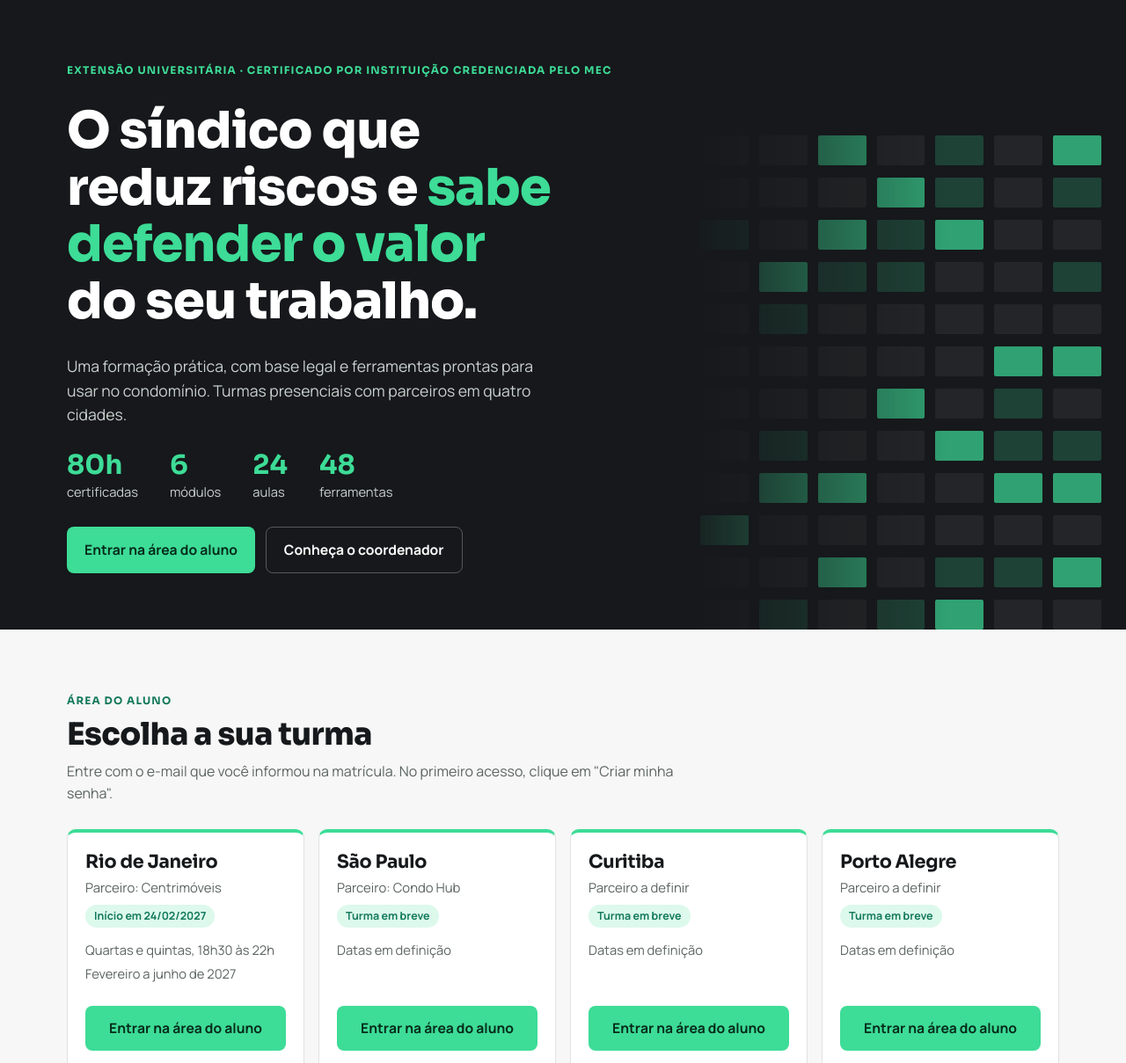
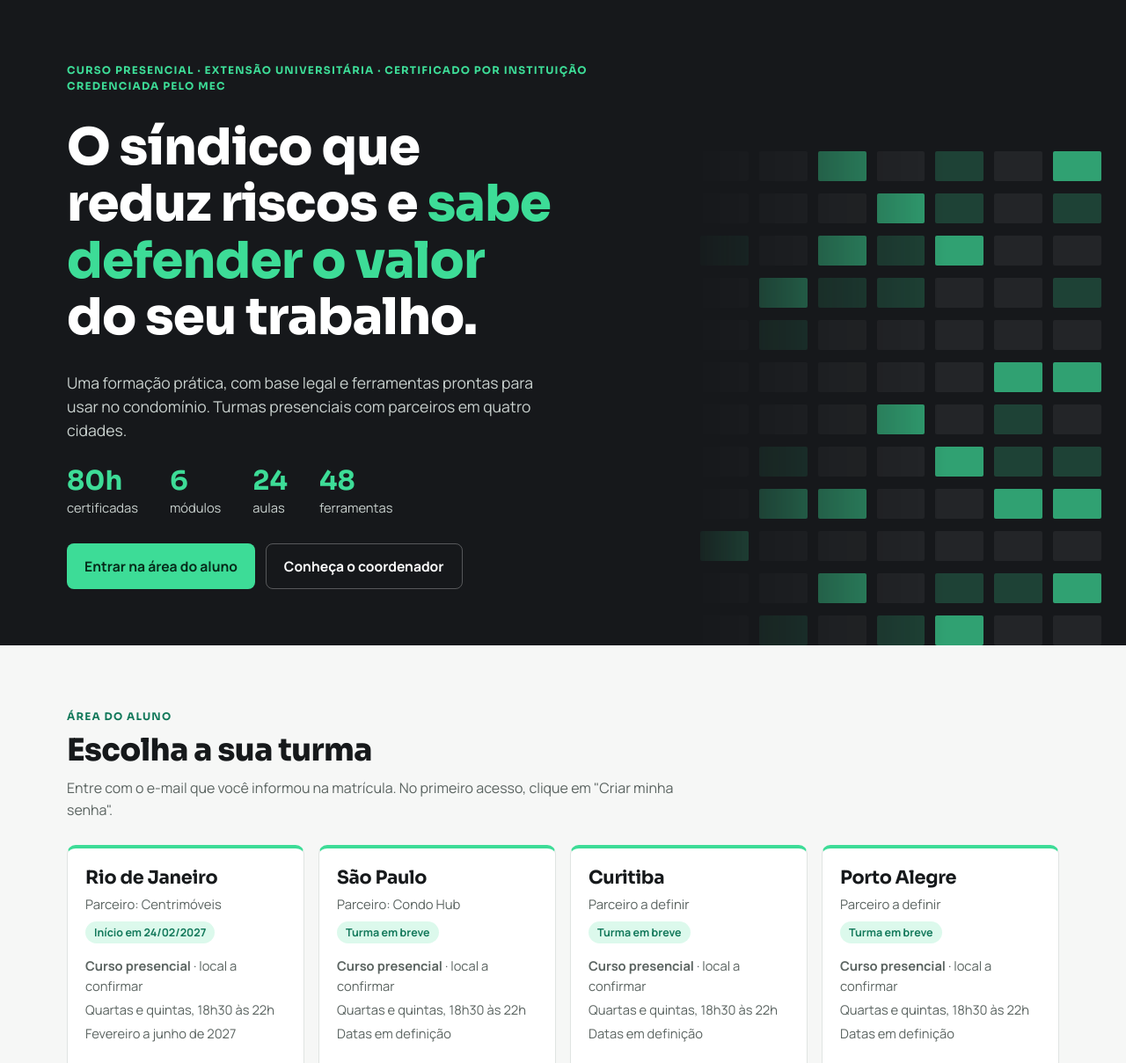
Before and after one commit to sindicopaulocesar/site, a plain HTML site: page index.html in a window 1280 px wide. Shown: the part 67-1276 px from the top of the page at 88% size. Drawn offline with Linux system fonts and the light colour scheme.

Commit message:
Capa: deixa claro que o curso é presencial, com dias e horário
Co-Authored-By: Claude Opus 5.5 <noreply@anthropic.com>
Claude-Session: https://claude.ai/code/session_01HDP1NnciotTiEz5jQv3yxU

```diff
--- a/index.html
+++ b/index.html
@@ -4,7 +4,7 @@
 <meta charset="utf-8">
 <meta name="viewport" content="width=device-width,initial-scale=1,viewport-fit=cover">
 <title>Formação de Síndicos Profissionais</title>
-<meta name="description" content="Formação de Síndicos Profissionais: 80 horas, 6 módulos e 24 aulas, com certificado de extensão emitido por instituição credenciada pelo MEC. Turmas no Rio de Janeiro, São Paulo, Curitiba e Porto Alegre.">
+<meta name="description" content="Formação de Síndicos Profissionais, curso presencial: 80 horas, 6 módulos e 24 aulas, com certificado de extensão emitido por instituição credenciada pelo MEC. Turmas no Rio de Janeiro, São Paulo, Curitiba e Porto Alegre.">
 <link rel="icon" href="img/selo-fs.png">
 <link rel="preconnect" href="https://fonts.googleapis.com">
 <link rel="preconnect" href="https://fonts.gstatic.com" crossorigin>
@@ -120,7 +120,7 @@ footer a{color:var(--green)}
     <a class="btn btn-green" href="#turmas">Área do aluno</a>
   </div>
   <div class="wrap"><div class="hero">
-    <span class="eyebrow" style="color:var(--green)">Extensão universitária · certificado por instituição credenciada pelo MEC</span>
+    <span class="eyebrow" style="color:var(--green)">Curso presencial · extensão universitária · certificado por instituição credenciada pelo MEC</span>
     <h1>O síndico que reduz riscos e <span>sabe defender o valor</span> do seu trabalho.</h1>
     <p class="lead">Uma formação prática, com base legal e ferramentas prontas para usar no condomínio. Turmas presenciais com parceiros em quatro cidades.</p>
     <div class="facts">
@@ -146,7 +146,7 @@ footer a{color:var(--green)}
         <h3>Rio de Janeiro</h3>
         <p class="parc">Parceiro: Centrimóveis</p>
         <span class="tag">Início em 24/02/2027</span>
-        <ul><li>Quartas e quintas, 18h30 às 22h</li><li>Fevereiro a junho de 2027</li></ul>
+        <ul><li><b>Curso presencial</b> · local a confirmar</li><li>Quartas e quintas, 18h30 às 22h</li><li>Fevereiro a junho de 2027</li></ul>
         <div class="sp"></div>
         <a class="btn btn-green" href="https://aluno.formacaodesindicos.com.br/entrar.html?turma=rj-2027">Entrar na área do aluno</a>
       </article>
@@ -154,7 +154,7 @@ footer a{color:var(--green)}
         <h3>São Paulo</h3>
         <p class="parc">Parceiro: Condo Hub</p>
         <span class="tag">Turma em breve</span>
-        <ul><li>Datas em definição</li></ul>
+        <ul><li><b>Curso presencial</b> · local a confirmar</li><li>Quartas e quintas, 18h30 às 22h</li><li>Datas em definição</li></ul>
         <div class="sp"></div>
         <a class="btn btn-green" href="https://aluno.formacaodesindicos.com.br/entrar.html?turma=sp-2027">Entrar na área do aluno</a>
       </article>
@@ -162,7 +162,7 @@ footer a{color:var(--green)}
         <h3>Curitiba</h3>
         <p class="parc">Parceiro a definir</p>
         <span class="tag">Turma em breve</span>
-        <ul><li>Datas em definição</li></ul>
+        <ul><li><b>Curso presencial</b> · local a confirmar</li><li>Quartas e quintas, 18h30 às 22h</li><li>Datas em definição</li></ul>
         <div class="sp"></div>
         <a class="btn btn-green" href="https://aluno.formacaodesindicos.com.br/entrar.html?turma=cwb-2027">Entrar na área do aluno</a>
       </article>
@@ -170,7 +170,7 @@ footer a{color:var(--green)}
         <h3>Porto Alegre</h3>
         <p class="parc">Parceiro a definir</p>
         <span class="tag">Turma em breve</span>
-        <ul><li>Datas em definição</li></ul>
+        <ul><li><b>Curso presencial</b> · local a confirmar</li><li>Quartas e quintas, 18h30 às 22h</li><li>Datas em definição</li></ul>
         <div class="sp"></div>
         <a class="btn btn-green" href="https://aluno.formacaodesindicos.com.br/entrar.html?turma=poa-2027">Entrar na área do aluno</a>
       </article>
```
